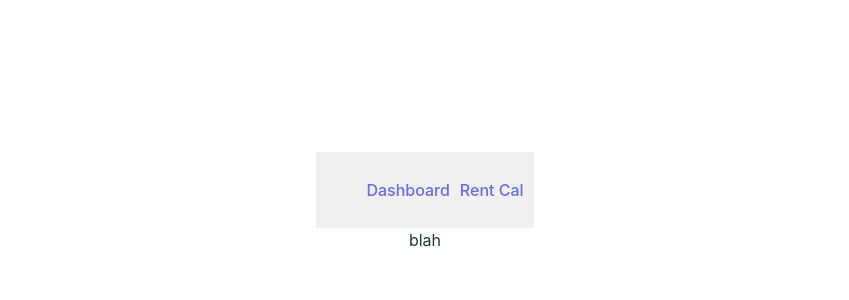
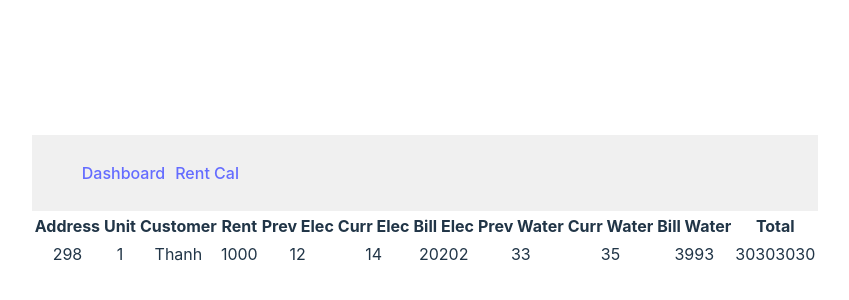
Before and after one commit to thanhgly/smartrent, a React (Vite) app: page /dashboard in a window 1280 px wide. Shown: the part 198-498 px from the top of the page, without its empty margins (215-1064 px from the left). Built offline with nearby package versions, Linux system fonts and the light colour scheme.

Commit message:
rendered table

```diff
--- a/src/Dashboard.jsx
+++ b/src/Dashboard.jsx
@@ -1,5 +1,36 @@
 import mockData from "./data";
 const Dashboard = () => {
-  return <div>blah</div>;
+  return (
+    <table>
+      <tr>
+        <th>Address</th>
+        <th>Unit</th>
+        <th>Customer</th>
+        <th>Rent</th>
+        <th>Prev Elec</th>
+        <th>Curr Elec</th>
+        <th>Bill Elec</th>
+        <th>Prev Water</th>
+        <th>Curr Water</th>
+        <th>Bill Water</th>
+        <th>Total</th>
+      </tr>
+      {mockData.map((customer) => (
+        <tr key={mockData.indexOf(customer)}>
+          <td>{mockData[mockData.indexOf(customer)].address}</td>
+          <td>{mockData[mockData.indexOf(customer)].unit}</td>
+          <td>{mockData[mockData.indexOf(customer)].customer}</td>
+          <td>{mockData[mockData.indexOf(customer)].rent}</td>
+          <td>{mockData[mockData.indexOf(customer)].prevElec}</td>
+          <td>{mockData[mockData.indexOf(customer)].currElec}</td>
+          <td>{mockData[mockData.indexOf(customer)].billElec}</td>
+          <td>{mockData[mockData.indexOf(customer)].prevWater}</td>
+          <td>{mockData[mockData.indexOf(customer)].currWater}</td>
+          <td>{mockData[mockData.indexOf(customer)].billWater}</td>
+          <td>{mockData[mockData.indexOf(customer)].total}</td>
+        </tr>
+      ))}
+    </table>
+  );
 };
 export default Dashboard;
```
